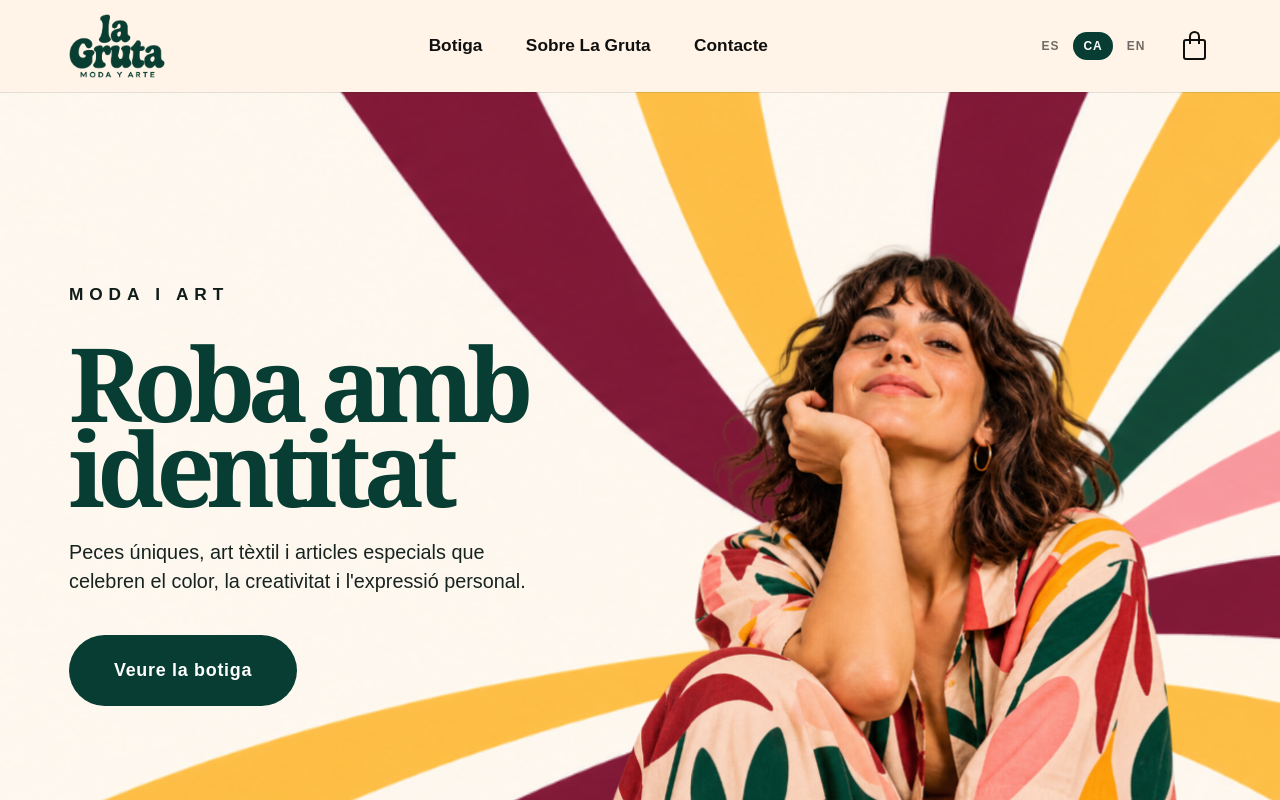
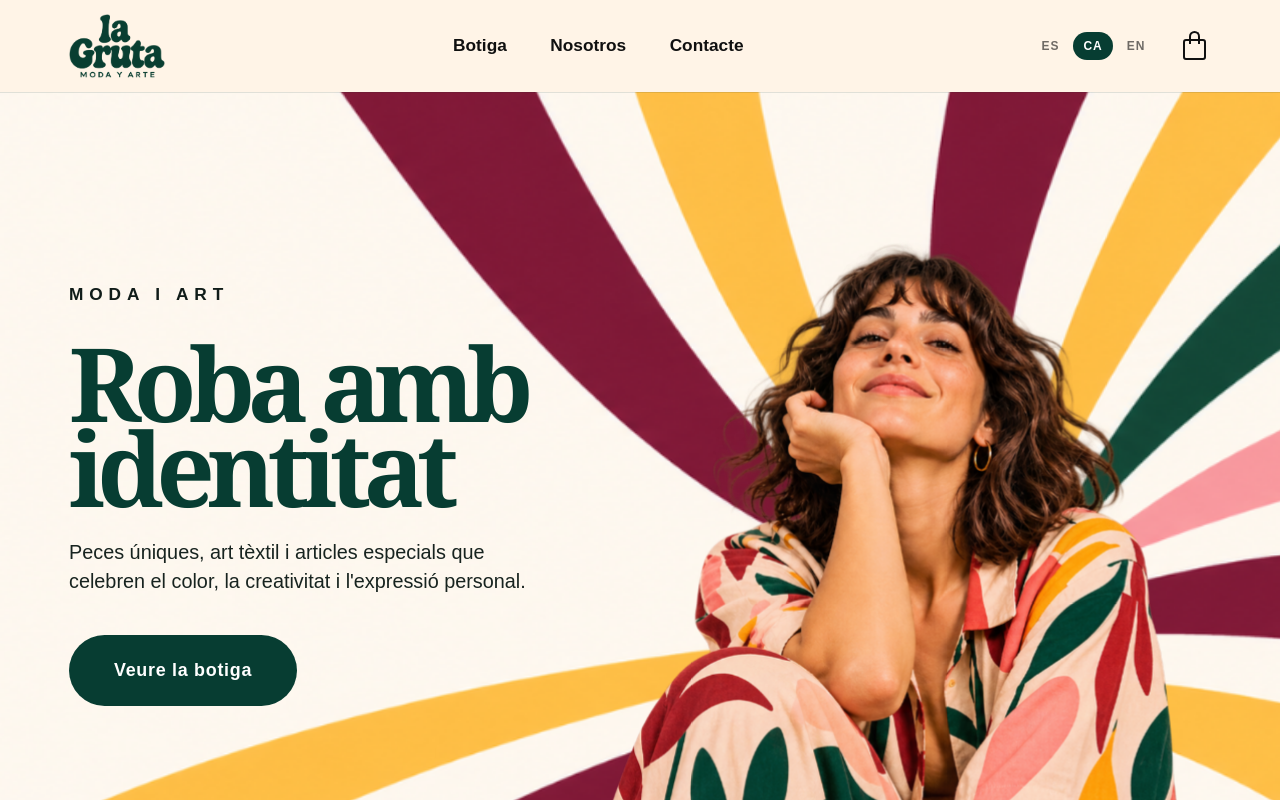
Before and after one commit to NicolasLlanos8799/la-gruta-website, a Next.js app: page /ca in a window 1280 px wide. Shown: the top 800 px of the page. Built offline with nearby package versions, Linux system fonts and the light colour scheme.

Commit message:
Update navigation and footer labels to use "About us" instead of "Sobre La Gruta"

```diff
--- a/src/i18n/dictionaries.ts
+++ b/src/i18n/dictionaries.ts
@@ -200,7 +200,7 @@ const es: Dict = {
     navRetail: "Tienda minorista",
     navWholesale: "Tienda mayorista",
     navCollections: "Colecciones",
-    navAbout: "Sobre La Gruta",
+    navAbout: "Nosotros",
     tools: "Accesos",
     search: "Buscar",
     bag: "Cesta",
@@ -266,13 +266,13 @@ const es: Dict = {
     locButton: "Cómo llegar",
     footerNavAria: "Pie de página",
     footerShop: "Tienda",
-    footerAbout: "Sobre La Gruta",
+    footerAbout: "Nosotros",
     footerContact: "Contacto",
   },
   shop: {
     brandAria: "La Gruta — inicio",
     navCollections: "Colecciones",
-    navAbout: "Sobre La Gruta",
+    navAbout: "Nosotros",
     navRetail: "Tienda",
     navWholesale: "Mayorista",
     tools: "Accesos",
@@ -405,7 +405,7 @@ const ca: Dict = {
     navRetail: "Botiga al detall",
     navWholesale: "Botiga majorista",
     navCollections: "Col·leccions",
-    navAbout: "Sobre La Gruta",
+    navAbout: "Nosotros",
     tools: "Accessos",
     search: "Cerca",
     bag: "Cistella",
@@ -471,13 +471,13 @@ const ca: Dict = {
     locButton: "Com arribar-hi",
     footerNavAria: "Peu de pàgina",
     footerShop: "Botiga",
-    footerAbout: "Sobre La Gruta",
+    footerAbout: "Nosotros",
     footerContact: "Contacte",
   },
   shop: {
     brandAria: "La Gruta — inici",
     navCollections: "Col·leccions",
-    navAbout: "Sobre La Gruta",
+    navAbout: "Nosotros",
     navRetail: "Botiga",
     navWholesale: "Majorista",
     tools: "Accessos",
@@ -610,7 +610,7 @@ const en: Dict = {
     navRetail: "Retail shop",
     navWholesale: "Wholesale shop",
     navCollections: "Collections",
-    navAbout: "About La Gruta",
+    navAbout: "About us",
     tools: "Quick links",
     search: "Search",
     bag: "Basket",
@@ -676,13 +676,13 @@ const en: Dict = {
     locButton: "Get directions",
     footerNavAria: "Footer",
     footerShop: "Shop",
-    footerAbout: "About La Gruta",
+    footerAbout: "About us",
     footerContact: "Contact",
   },
   shop: {
     brandAria: "La Gruta — home",
     navCollections: "Collections",
-    navAbout: "About La Gruta",
+    navAbout: "About us",
     navRetail: "Shop",
     navWholesale: "Wholesale",
     tools: "Quick links",
```
Also changed, not shown: public/images/la-gruta-hero-mobile-bg.png.
